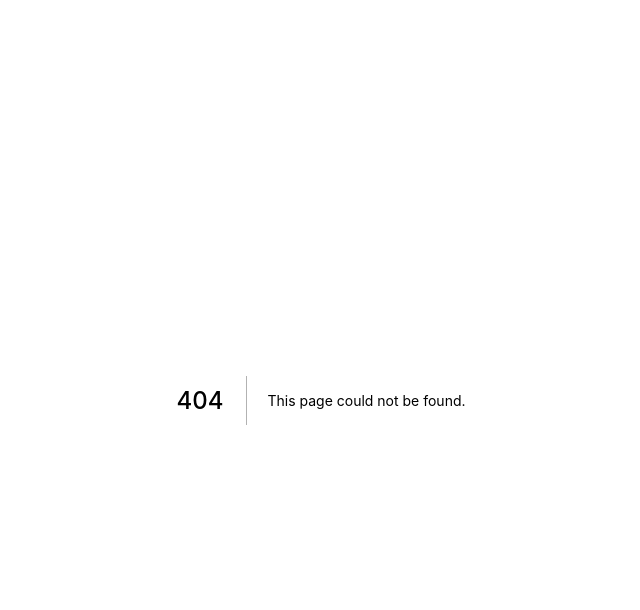
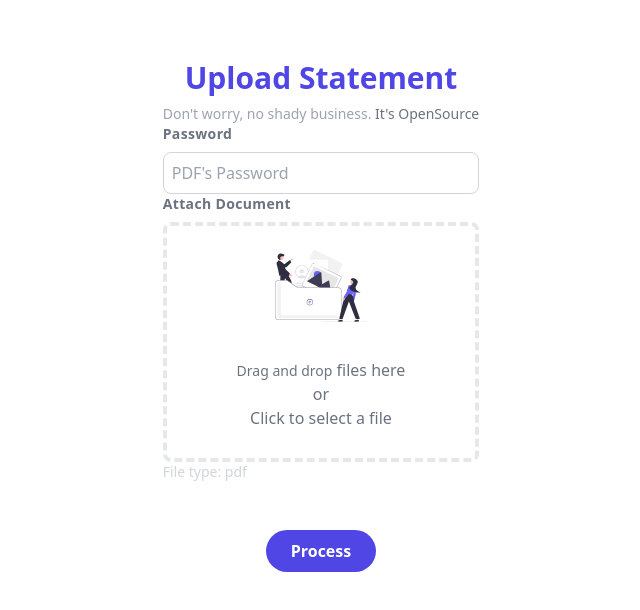
Before and after one commit to darshkpatel/StatementX, a Next.js app: page /dash in a window 1280 px wide. Before the commit this address had no page. Shown: the top 610 px of the page, without its empty margins (319-959 px from the left). Built offline with nearby package versions, Linux system fonts and the light colour scheme.

Commit message:
File upload dash & form

```diff
--- /dev/null
+++ b/components/ErrorMessage.tsx
@@ -0,0 +1,18 @@
+type ErrorMessageProps = {
+  error: string|undefined
+}
+
+const ErrorMessage: React.FC<ErrorMessageProps> = ({ error }) => {
+  return (
+    <>
+      {error && (
+        <div className="rounded-md bg-red-500 p-4 text-white m-2">
+          <span className="font-bold">Error: </span>
+          {error}
+        </div>
+      )}
+    </>
+  )
+}
+
+export default ErrorMessage
--- /dev/null
+++ b/components/FileUpload.tsx
@@ -0,0 +1,136 @@
+import React, { useCallback, useState } from 'react'
+import { useDropzone } from 'react-dropzone'
+import type { NextPage } from 'next'
+import Link from 'next/link'
+import { FieldValues, useForm } from 'react-hook-form'
+import ErrorMessage from './ErrorMessage'
+
+const FileUpload: NextPage = () => {
+  const [files, setFiles] = useState([]);
+  const [reqError, setReqError] = useState();
+  const {
+    register,
+    handleSubmit,
+    formState: { errors },
+  } = useForm();
+
+  //File Drop/Upload Callback
+  const onDrop = useCallback((acceptedFiles) => {
+    setFiles(acceptedFiles)
+  }, [])
+
+  const { getRootProps, getInputProps } = useDropzone({
+    onDrop,
+    maxFiles: 1,
+    accept: 'application/pdf',
+  })
+
+  function onSubmit(data: FieldValues) {
+    const formData = new FormData()
+    formData.append('statement', files[0])
+    formData.append('password', data.password)
+    fetch('/api/process', { body: formData, method: 'POST' }).catch((err) =>
+      setReqError(err.message)
+    )
+  }
+
+  return (
+    <>
+      <form onSubmit={handleSubmit(onSubmit)}>
+        <ErrorMessage error={reqError} />
+        <div className="z-10 w-full rounded-xl bg-white p-10 sm:max-w-lg">
+          <div className="text-center">
+            <h2 className="mt-5 text-3xl font-bold text-indigo-600">
+              Upload Statement
+            </h2>
+            <p className="mt-2 text-sm text-gray-400">
+              Don't worry, no shady business.{' '}
+              <Link href="https://github.com/darshkpatel/StatementX">
+                <a className="text-gray-500 hover:underline">
+                  It's OpenSource
+                </a>
+              </Link>
+            </p>
+          </div>
+          <div className="grid grid-cols-1 space-y-2">
+            <label className="text-sm font-bold tracking-wide text-gray-500">
+              Password
+            </label>
+            <input
+              className="rounded-lg border border-gray-300 p-2 text-base focus:border-indigo-600 focus:outline-none"
+              type=""
+              placeholder="PDF's Password"
+              {...register('password')}
+            />
+          </div>
+          <div className="grid grid-cols-1 space-y-2">
+            <label className="text-sm font-bold tracking-wide text-gray-500">
+              Attach Document
+            </label>
+            {errors.statement && (
+              <span className="text-sm text-red-500">
+                {errors.statement.message}
+              </span>
+            )}
+            <div className="flex w-full items-center justify-center">
+              <label
+                className="group flex h-60 w-full flex-col rounded-lg border-4 border-dashed p-10 text-center"
+                {...getRootProps()}
+              >
+                {!files.length && (
+                  <div className="flex h-full w-full flex-col items-center justify-center text-center  ">
+                    <div className="mx-auto -mt-10 flex max-h-48 w-2/5 flex-auto">
+                      <img
+                        className="has-mask h-36 object-center"
+                        src="/upload.svg"
+                        alt="upload illustration"
+                      />
+                    </div>
+                    <p className="pointer-none text-gray-500 ">
+                      <span className="text-sm">Drag and drop</span> files here{' '}
+                      <br /> or <br /> Click to select a file
+                    </p>
+                  </div>
+                )}
+                {files &&
+                  files.map((file: File) => (
+                    <div className="text-xl text-gray-500" key={file.name}>
+                      <span className="font-bold">Uploaded: </span>
+                      {file.name || 'Unknown Name'}
+                    </div>
+                  ))}
+                <input
+                  type="file"
+                  className="hidden"
+                  {...getInputProps()}
+                  {...register('statement', {
+                    validate: () =>
+                      files.length > 0 ? true : 'Please upload a valid file',
+                  })}
+                />
+              </label>
+            </div>
+          </div>
+          <p className="text-sm text-gray-300">
+            <span>File type: pdf</span>
+          </p>
+          <div>
+            <div className="mt-12 flex flex-col items-center text-center">
+              <span className="relative inline-flex w-full md:w-auto">
+                <button
+                  onSubmit={onSubmit}
+                  type="submit"
+                  className="inline-flex w-full items-center justify-center rounded-full border border-transparent bg-indigo-600 px-6 py-2 text-base font-bold leading-6 text-white hover:bg-indigo-500 focus:outline-none focus:ring-2 focus:ring-indigo-600 focus:ring-offset-2 md:w-auto"
+                >
+                  Process
+                </button>
+              </span>
+            </div>
+          </div>
+        </div>
+      </form>
+    </>
+  )
+}
+
+export default FileUpload
--- /dev/null
+++ b/pages/dash.tsx
@@ -0,0 +1,13 @@
+import type { NextPage } from 'next'
+import Image from 'next/image'
+import FileUpload from '../components/FileUpload';
+
+const Dashboard: NextPage = () => {
+  return (
+    <div className='flex flex-row justify-center'>
+    <FileUpload />
+    </div>
+  );
+}
+
+export default Dashboard;
```
Also changed, not shown: package.json (+7 -1 lines), public/upload.svg (added), 1 other file (tests, documents, lock files or other folders).
